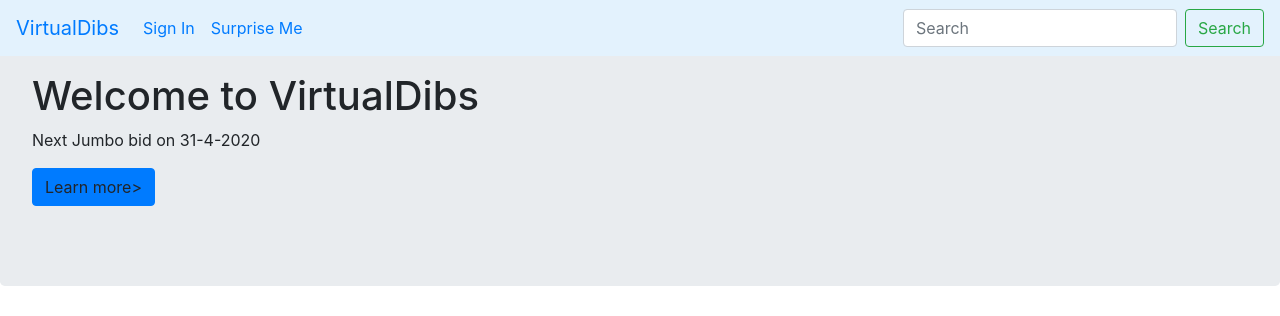
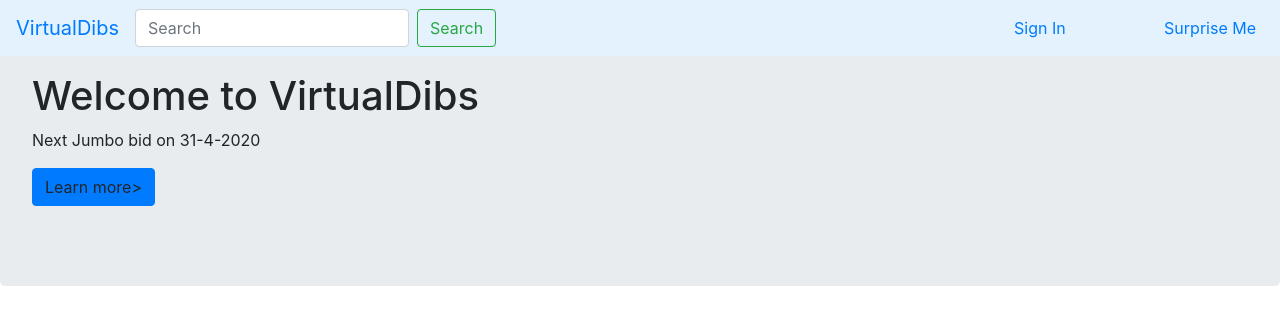
Before and after one commit to Abdul-Marzouq/virtualDibs, a Django app: page / in a window 1280 px wide. Shown: the top 316 px of the page. Run offline with Django 3.2, Linux system fonts and the light colour scheme; some libraries are stand-ins or nearby versions.

Commit message:
Update home.html

```diff
--- a/templates/virtdibs/home.html
+++ b/templates/virtdibs/home.html
@@ -22,6 +22,17 @@
         background:#ffffff
       }
 
+      .dropdown-menu {  display: none;
+        width:100px ;
+                        }
+      .dropdown-menu a {  display: block;
+
+      }
+
+      .dropbutt{position:relative;
+                width:150px;}
+      .dropbutt:hover .dropdown-menu {display: block;}
+
     </style>
     <link rel="stylesheet" href="https://stackpath.bootstrapcdn.com/bootstrap/4.4.1/css/bootstrap.min.css"
     integrity="sha384-Vkoo8x4CGsO3+Hhxv8T/Q5PaXtkKtu6ug5TOeNV6gBiFeWPGFN9MuhOf23Q9Ifjh" crossorigin="anonymous">
@@ -42,9 +53,24 @@
   </button>
 
   <div class="collapse navbar-collapse" id="navbarSupportedContent">
-     <ul class="navbar-nav mr-auto">
+    <form class="form-inline my-2 my-lg-0">
+      <input class="form-control mr-sm-2" type="search" placeholder="Search" aria-label="Search">
+      <button class="btn btn-outline-success my-2 my-sm-0" type="submit">Search</button>
+    </form>
+     <ul class="navbar-nav ml-auto navbar-right">
          <li class="nav-item">
-           <a class="nav-link" href="login_signup">Sign In</a></li>
+
+           <div class="dropbutt">
+             <a class="nav-link" id = "dropdownbutt"href="login_signup">Sign In</a>
+
+           <div class="dropdown-menu" aria-labelledby ="dropdownbutt">
+             <a class="dropdown-item" href="#">Action</a>
+
+           </div>
+          </div>
+
+
+         </li>
 
        <li class="nav-item">
          <a class="nav-link" href="https://www.psoda.com/global/wp-content/uploads/2017/03/Weird-projects.png">Surprise Me</a>
@@ -53,10 +79,7 @@
 
 
      </ul>
-     <form class="form-inline my-2 my-lg-0">
-       <input class="form-control mr-sm-2" type="search" placeholder="Search" aria-label="Search">
-       <button class="btn btn-outline-success my-2 my-sm-0" type="submit">Search</button>
-     </form>
+
    </div>
 
 
```
